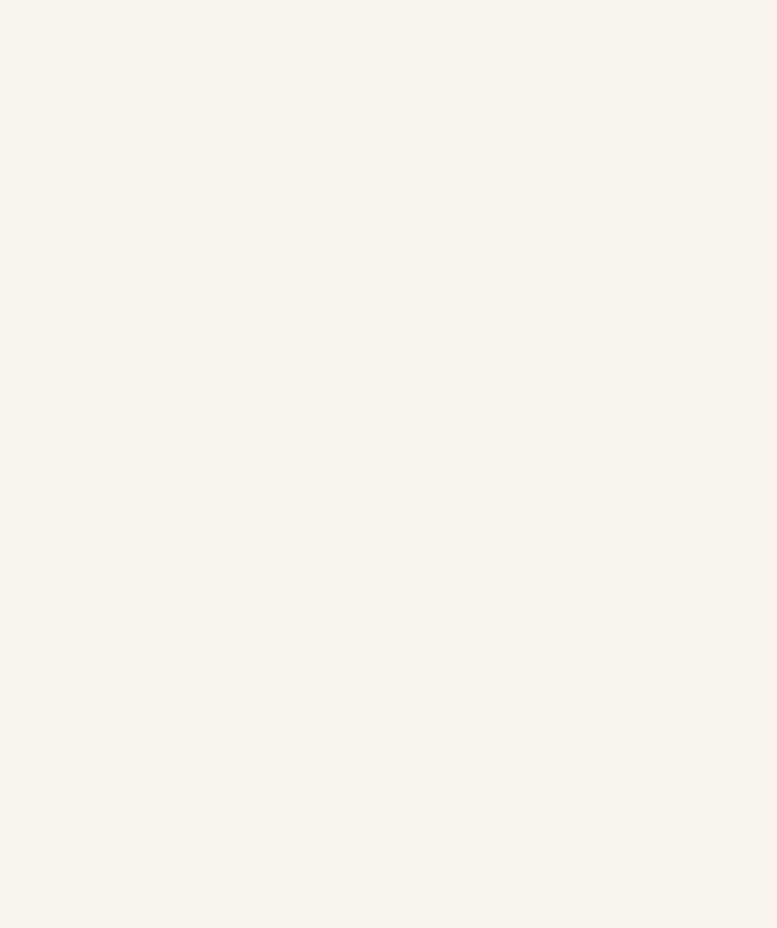
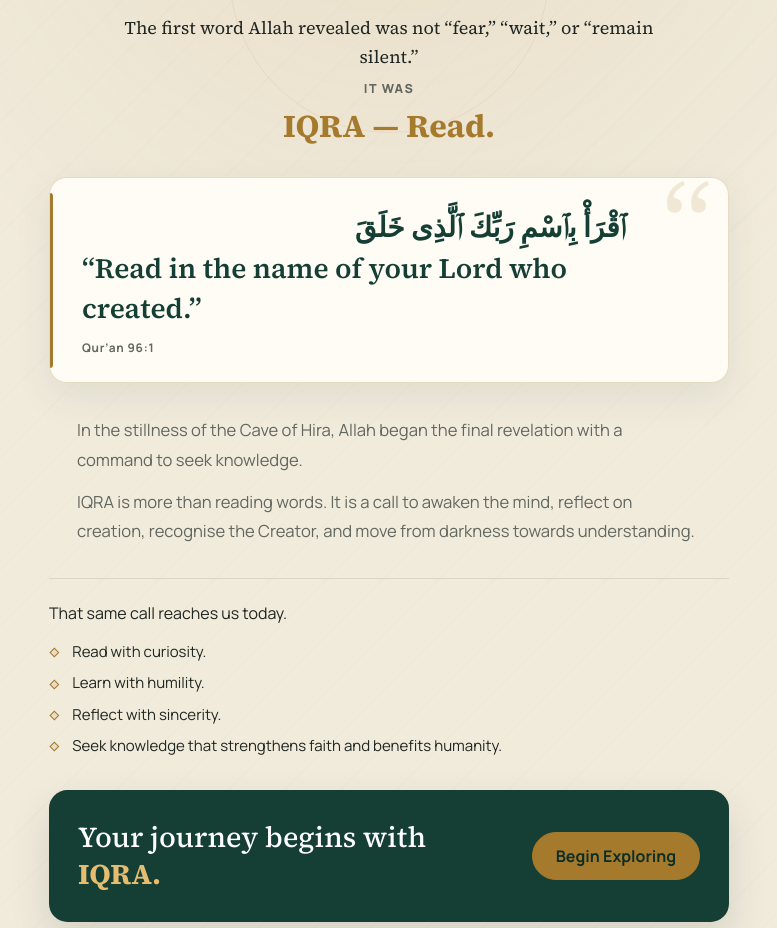
Before and after one commit to arzoochelsea/iqra, a Next.js app: page /why-iqra in a window 1280 px wide. Before the commit this address had no page. Shown: the part 364-1292 px from the top of the page, without its empty margins (251-1028 px from the left). Before the commit the page ends 800 px from the top, so only its background shows below. Built offline with nearby package versions, Linux system fonts and the light colour scheme.

Commit message:
Restore standalone Why IQRA page

```diff
--- a/src/app/why-iqra/page.tsx
+++ b/src/app/why-iqra/page.tsx
@@ -1,5 +1,51 @@
-import { redirect } from "next/navigation";
+import type { Metadata } from "next";
+import Link from "next/link";
+
+export const metadata: Metadata = {
+  title: "Why IQRA?",
+  description: "Why the first word of revelation gives IQRA its purpose.",
+};
 
 export default function WhyIqraPage() {
-  redirect("/#why-iqra");
+  return <article className="why-iqra why-iqra-screen">
+    <div className="why-iqra-panel">
+      <header className="why-iqra-heading">
+        <p className="eyebrow">The first divine call</p>
+        <h1><span>It began with one word:</span><strong>IQRA</strong></h1>
+      </header>
+
+      <div className="why-iqra-intro">
+        <p>The first word Allah revealed was not “fear,” “wait,” or “remain silent.”</p>
+        <p>It was</p>
+        <p>IQRA — Read.</p>
+      </div>
+
+      <blockquote className="why-iqra-verse">
+        <span aria-hidden="true">“</span>
+        <p className="arabic" lang="ar" dir="rtl">ٱقْرَأْ بِٱسْمِ رَبِّكَ ٱلَّذِى خَلَقَ</p>
+        <p>“Read in the name of your Lord who created.”</p>
+        <cite>Qur’an 96:1</cite>
+      </blockquote>
+
+      <div className="why-iqra-story">
+        <p>In the stillness of the Cave of Hira, Allah began the final revelation with a command to seek knowledge.</p>
+        <p>IQRA is more than reading words. It is a call to awaken the mind, reflect on creation, recognise the Creator, and move from darkness towards understanding.</p>
+      </div>
+
+      <section className="why-iqra-closing" aria-labelledby="why-iqra-closing-title">
+        <h2 id="why-iqra-closing-title">That same call reaches us today.</h2>
+        <ul>
+          <li>Read with curiosity.</li>
+          <li>Learn with humility.</li>
+          <li>Reflect with sincerity.</li>
+          <li>Seek knowledge that strengthens faith and benefits humanity.</li>
+        </ul>
+      </section>
+
+      <div className="why-iqra-cta">
+        <p>Your journey begins with <strong>IQRA.</strong></p>
+        <Link href="/surahs" className="button-primary focus-ring">Begin Exploring</Link>
+      </div>
+    </div>
+  </article>;
 }
```
